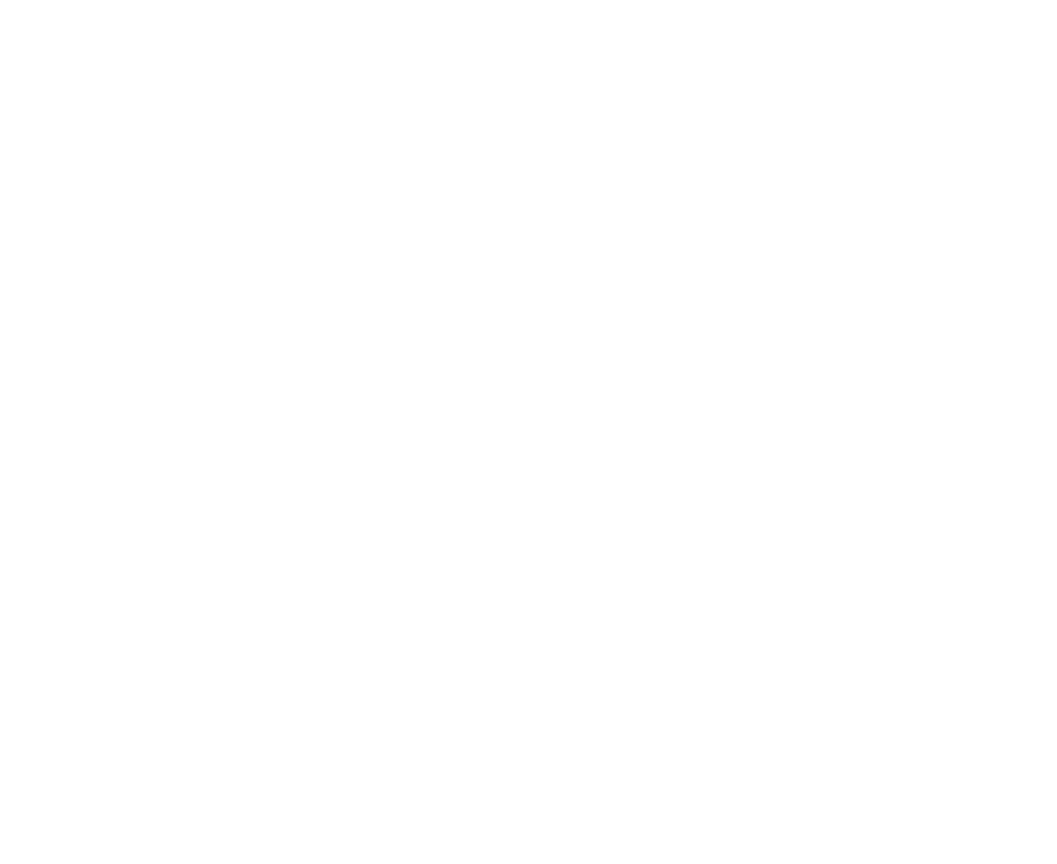
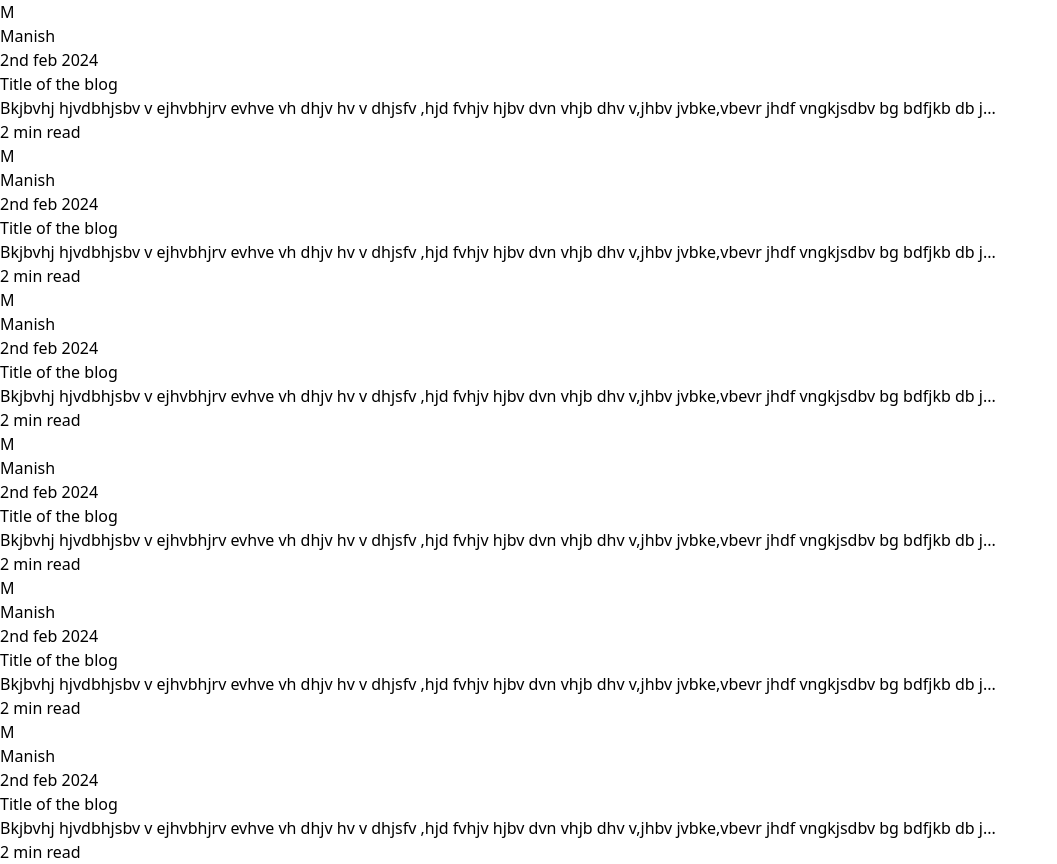
Before and after one commit to Manish12-verma/GlowVerse, a React (Vite) app in the folder frontend/: page /blogs in a window 1280 px wide. Before the commit this address had no page. Shown: the whole page, without its empty margins (0-1057 px from the left). Before the commit the page ends 800 px from the top, so only its background shows below. Built offline with nearby package versions, Linux system fonts and the light colour scheme.

Commit message:
created blogCard component

```diff
--- a/frontend/src/App.tsx
+++ b/frontend/src/App.tsx
@@ -2,6 +2,7 @@
 import {Signup}  from './pages/Signup'
 import {Signin}  from './pages/Signin'
 import {Blog}  from './pages/Blog'
+import { Blogs } from './pages/Blogs'
 import './App.css'
 
 function App() {
@@ -12,6 +13,7 @@
             <Route  path="/signup"  element={<Signup/>}/>
             <Route  path="/signin"  element={<Signin/>}/>
             <Route  path="/blog/:id"  element={<Blog/>}/>
+            <Route  path="/blogs"  element={<Blogs/>}/>
         </Routes>
       </BrowserRouter>
     </>
--- /dev/null
+++ b/frontend/src/components/BlogCard.tsx
@@ -0,0 +1,42 @@
+interface BlogCardProps {
+  authorName: string;
+  title: string;
+  content: string;
+  publishedDate: string;
+}
+export const BlogCard = ({
+  authorName,
+  title,
+  content,
+  publishedDate,
+}: BlogCardProps) => {
+  return (
+    <div className=" p-4 border-b border-gray-300 pb-4">
+      <div className="flex">
+          <Avatar name={authorName} />
+        <div className="font-extralight pl-2 text-sm flex justify-center flex-col ">{authorName}</div>
+        <div className="flex justify-center flex-col pl-2 "><Circle/></div>
+        <div className="pl-2 font-thin text-slate-500 text-sm flex justify-center flex-col "> {publishedDate}</div>
+      </div>
+      <div className="text-xl font-semibold pt-2">{title}</div>
+      <div className="font-thin text-md">{content.slice(0, 200) + "..."}</div>
+      <div className="w-full text-slate-500 text-sm font-thin pt-4">{`${Math.ceil(content.length / 100)} min read`}</div>
+    </div>
+  );
+};
+function Circle(){
+    return(
+        <div className="h-1 w-1 rounded-full bg-slate-500">
+
+        </div>
+    )
+}
+function Avatar({ name }: { name: string }) {
+  return (
+    <div className="relative inline-flex items-center justify-center w-6 h-6 overflow-hidden bg-gray-100 rounded-full dark:bg-gray-600">
+      <span className="text-xs text-gray-600 dark:text-gray-300 font-extralight">
+        {name[0]}
+      </span>
+    </div>
+  );
+}
--- a/frontend/src/pages/Blog.tsx
+++ b/frontend/src/pages/Blog.tsx
@@ -1,8 +1,9 @@
+
 
 export const Blog = ()=>{
     return (
         <div>
-            Blog
+
         </div>
         )
 }
--- /dev/null
+++ b/frontend/src/pages/Blogs.tsx
@@ -0,0 +1,46 @@
+import { BlogCard } from "../components/BlogCard"
+
+export const Blogs=()=>{
+    return (
+        <div className="flex justify-center">
+        <div className="max-w-xl">
+             <BlogCard
+               authorName={"Manish"}
+               title={"Title of the blog"}
+               content={"Bkjbvhj hjvdbhjsbv  v ejhvbhjrv evhve vh dhjv hv v dhjsfv ,hjd fvhjv hjbv  dvn vhjb dhv  v,jhbv jvbke,vbevr jhdf vngkjsdbv bg bdfjkb db j"}
+               publishedDate={"2nd feb 2024"}
+            />
+             <BlogCard
+               authorName={"Manish"}
+               title={"Title of the blog"}
+               content={"Bkjbvhj hjvdbhjsbv  v ejhvbhjrv evhve vh dhjv hv v dhjsfv ,hjd fvhjv hjbv  dvn vhjb dhv  v,jhbv jvbke,vbevr jhdf vngkjsdbv bg bdfjkb db j"}
+               publishedDate={"2nd feb 2024"}
+            />
+             <BlogCard
+               authorName={"Manish"}
+               title={"Title of the blog"}
+               content={"Bkjbvhj hjvdbhjsbv  v ejhvbhjrv evhve vh dhjv hv v dhjsfv ,hjd fvhjv hjbv  dvn vhjb dhv  v,jhbv jvbke,vbevr jhdf vngkjsdbv bg bdfjkb db j"}
+               publishedDate={"2nd feb 2024"}
+            />
+             <BlogCard
+               authorName={"Manish"}
+               title={"Title of the blog"}
+               content={"Bkjbvhj hjvdbhjsbv  v ejhvbhjrv evhve vh dhjv hv v dhjsfv ,hjd fvhjv hjbv  dvn vhjb dhv  v,jhbv jvbke,vbevr jhdf vngkjsdbv bg bdfjkb db j"}
+               publishedDate={"2nd feb 2024"}
+            />
+             <BlogCard
+               authorName={"Manish"}
+               title={"Title of the blog"}
+               content={"Bkjbvhj hjvdbhjsbv  v ejhvbhjrv evhve vh dhjv hv v dhjsfv ,hjd fvhjv hjbv  dvn vhjb dhv  v,jhbv jvbke,vbevr jhdf vngkjsdbv bg bdfjkb db j"}
+               publishedDate={"2nd feb 2024"}
+            />
+             <BlogCard
+               authorName={"Manish"}
+               title={"Title of the blog"}
+               content={"Bkjbvhj hjvdbhjsbv  v ejhvbhjrv evhve vh dhjv hv v dhjsfv ,hjd fvhjv hjbv  dvn vhjb dhv  v,jhbv jvbke,vbevr jhdf vngkjsdbv bg bdfjkb db j"}
+               publishedDate={"2nd feb 2024"}
+            />
+        </div>
+        </div>
+    )
+}
```
